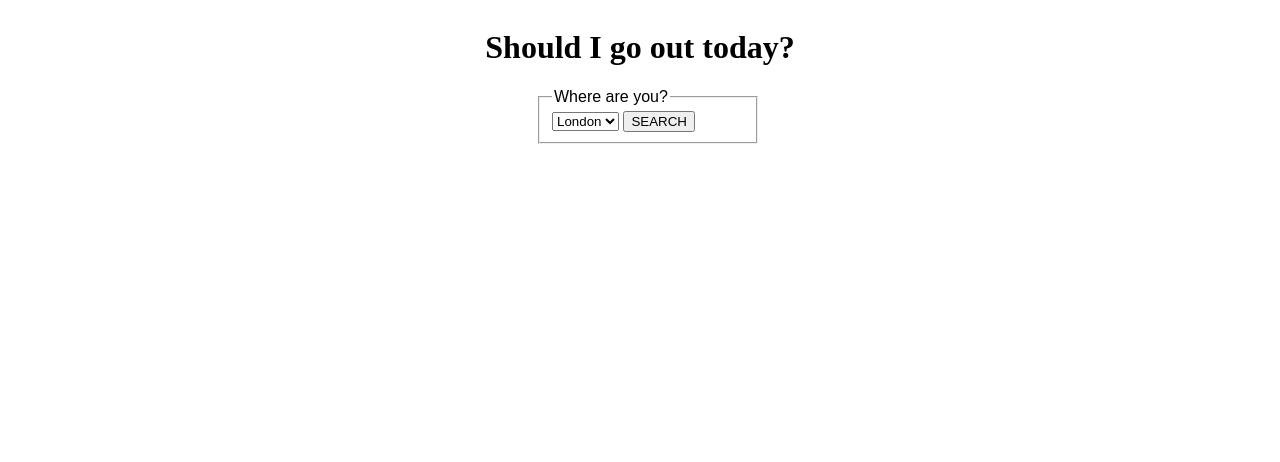
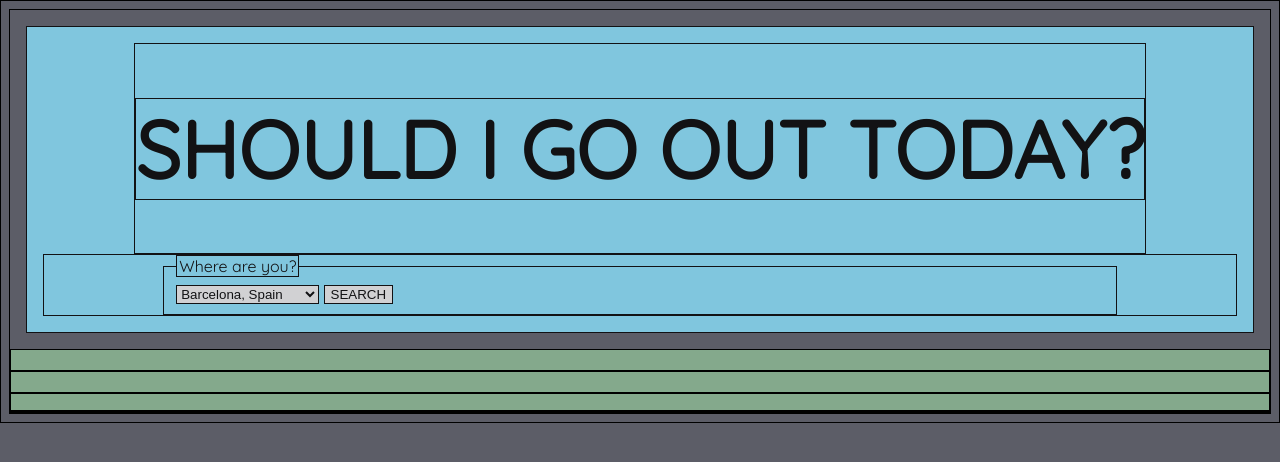
Before and after one commit to fac18/week-5-DARK-server-Api, a website: page public/index.html in a window 1280 px wide. Drawn offline with Linux system fonts and the light colour scheme; files that its build step writes are made by us from their sources; files whose address does not match are found by name.

Commit message:
basic styling of page

```diff
--- a/public/css/index.css
+++ b/public/css/index.css
@@ -1,4 +1,4 @@
-/* add colour and spacing variables */
+/* VARIABLES */
 :root {
   --space-xxxxs: 0.45rem;
   --space-xxxs: 0.73rem;
@@ -11,26 +11,74 @@
   --space-xxl: 21.18rem;
   --space-xxxl: 34.27rem;
   --space-xxxxl: 55.4rem;
+
+  --pastel-grey: #cad2c5;
+  --granite-grey: #5c5d67;
+  --sea-green: #84a98c;
+  --icterine: #fcfc62;
+  --pale-cyan: #8ae1fc;
 }
+
+/* UNIVERSAL + BODY */
 
 * {
   -webkit-box-sizing: border-box;
   -moz-box-sizing: border-box;
   box-sizing: border-box;
+  border: solid black 1px;
 }
+
+body {
+  background-color: var(--granite-grey);
+}
+
+/* ADDITIONAL CLASSES */
 
 .flex-container-columns {
   display: flex;
   flex-direction: column;
+  flex-wrap: nowrap;
   align-items: center;
   justify-content: center;
 }
 
+.flex-container-rows {
+  display: flex;
+  flex-direction: row;
+  flex-wrap: nowrap;
+  align-items: center;
+  justify-content: center;
+}
+
+/* MAIN (HEADER AND SEARCH FORM) */
+
+.main {
+  font-family: "Quicksand", sans-serif;
+  background-color: var(--pale-cyan);
+  opacity: 0.8;
+  margin: 1rem;
+  padding: 1rem;
+}
+
 .search-form {
-  font-family: "Quicksand", sans-serif;
-  height: 3.5em;
-  width: 15rem;
-  font-family: sans-serif;
-  padding-left: 1em;
-  margin: 0;
+  width: 100%;
 }
+
+.search-form__fieldset {
+  width: 80%;
+}
+
+.header__heading {
+  font-size: var(--space-md);
+}
+
+.search-form__button {
+  /* width: 80%; */
+}
+
+/* RESULTS (INJECTED BY JS) */
+
+.results {
+  font-family: "Questrial", sans-serif;
+  background-color: var(--sea-green);
+}
--- a/public/index.html
+++ b/public/index.html
@@ -3,28 +3,90 @@
   <head>
     <meta charset="utf-8" />
     <link rel="stylesheet" href="public/css/index.css" />
+    <link
+      href="https://fonts.googleapis.com/css?family=Quicksand&display=swap"
+      rel="stylesheet"
+    />
+    <link
+      href="https://fonts.googleapis.com/css?family=Questrial&display=swap"
+      rel="stylesheet"
+    />
+
     <title>Should I Stay Home?</title>
   </head>
   <body>
-    <main class="flex-container-columns">
+    <main class="main flex-container-columns">
       <header class="header">
-        <h1 class="header__heading">Should I go out today?</h1>
+        <h1 class="header__heading">SHOULD I GO OUT TODAY?</h1>
       </header>
-      <form class="search-form">
+      <form class="search-form flex-container-rows">
         <fieldset class="search-form__fieldset">
           <legend class="search-form__legend" name="location">
             Where are you?
           </legend>
           <select class="search-form__dropdown" id="location" name="location">
-            <option class="search-form__option" value="london">London</option>
-            <option class="search-form__option" value="paris">Paris</option>
+            <option class="search-form__option" value="barcelona">
+              Barcelona, Spain
+            </option>
+            <option class="search-form__option" value="berlin">
+              Berlin, Germany
+            </option>
+            <option class="search-form__option" value="bogotá">
+              Bogotá, Columbia
+            </option>
+            <option class="search-form__option" value="california">
+              California, USA
+            </option>
+            <option class="search-form__option" value="caracas">
+              Caracas, Venezuela
+            </option>
+            <option class="search-form__option" value="dhaka">
+              Dhaka, Bangladesh
+            </option>
+            <option class="search-form__option" value="florida">
+              Florida, USA
+            </option>
+            <option class="search-form__option" value="hanoi">
+              Hanoi, Vietnam
+            </option>
+            <option class="search-form__option" value="london">
+              London, UK
+            </option>
+            <option class="search-form__option" value="manhattan">
+              Manhattan, USA
+            </option>
+            <option class="search-form__option" value="manila">
+              Manila, Philippines
+            </option>
+            <option class="search-form__option" value="mogadishu">
+              Mogadishu, Somalia
+            </option>
+            <option class="search-form__option" value="moscow">
+              Moscow, Russia
+            </option>
+            <option class="search-form__option" value="mumbai">
+              Mumbai, India
+            </option>
+            <option class="search-form__option" value="paris">
+              Paris, France
+            </option>
+            <option class="search-form__option" value="rome">
+              Rome, Italy
+            </option>
+            <option class="search-form__option" value="shanghai">
+              Shanghai, China
+            </option>
+            <option class="search-form__option" value="warsaw">
+              Warsaw, Poland
+            </option>
           </select>
-          <button id="search-form__button">SEARCH</button>
+          <button class="search-form__button">SEARCH</button>
         </fieldset>
       </form>
     </main>
     <section class="results flex-container">
       <h2 class="results__header"></h2>
+      <p class="results__para"></p>
     </section>
   </body>
   <footer class="footer"></footer>
--- a/public/js/index.js
+++ b/public/js/index.js
@@ -1,5 +1,5 @@
-const selectBox = document.querySelector("#location");
-const searchButton = document.querySelector("#search-form__button");
+const selectBox = document.querySelector(".search-form__dropdown");
+const searchButton = document.querySelector(".search-form__button");
 
 const searchLocation = event => {
   event.preventDefault();
```
